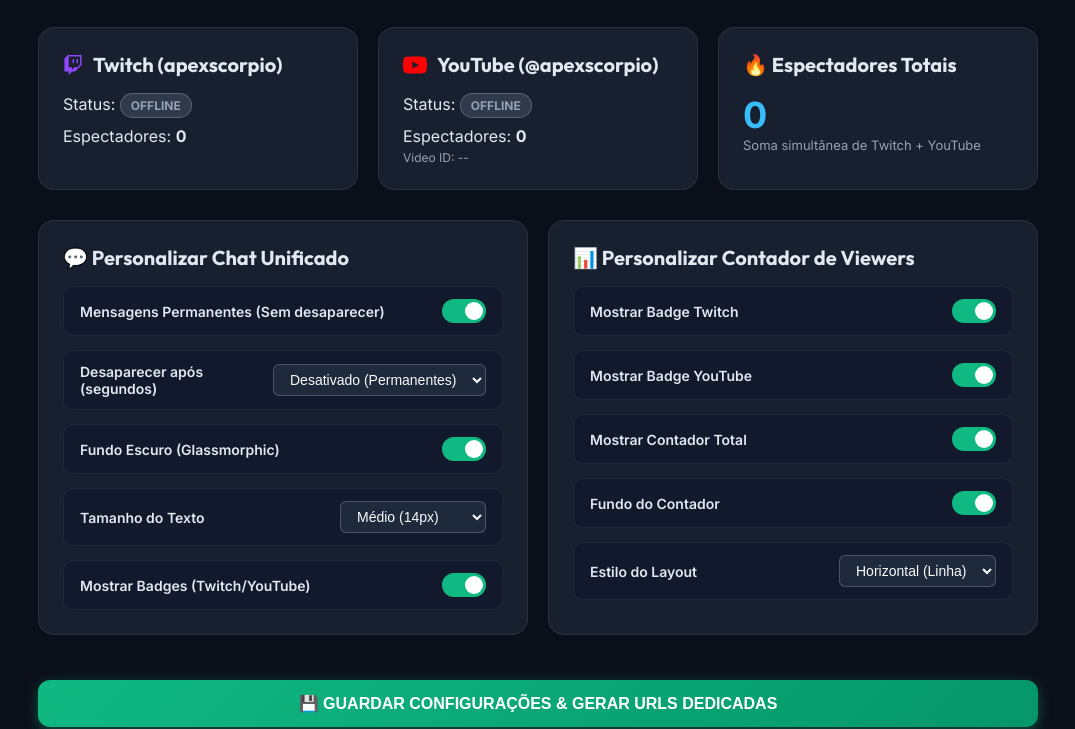
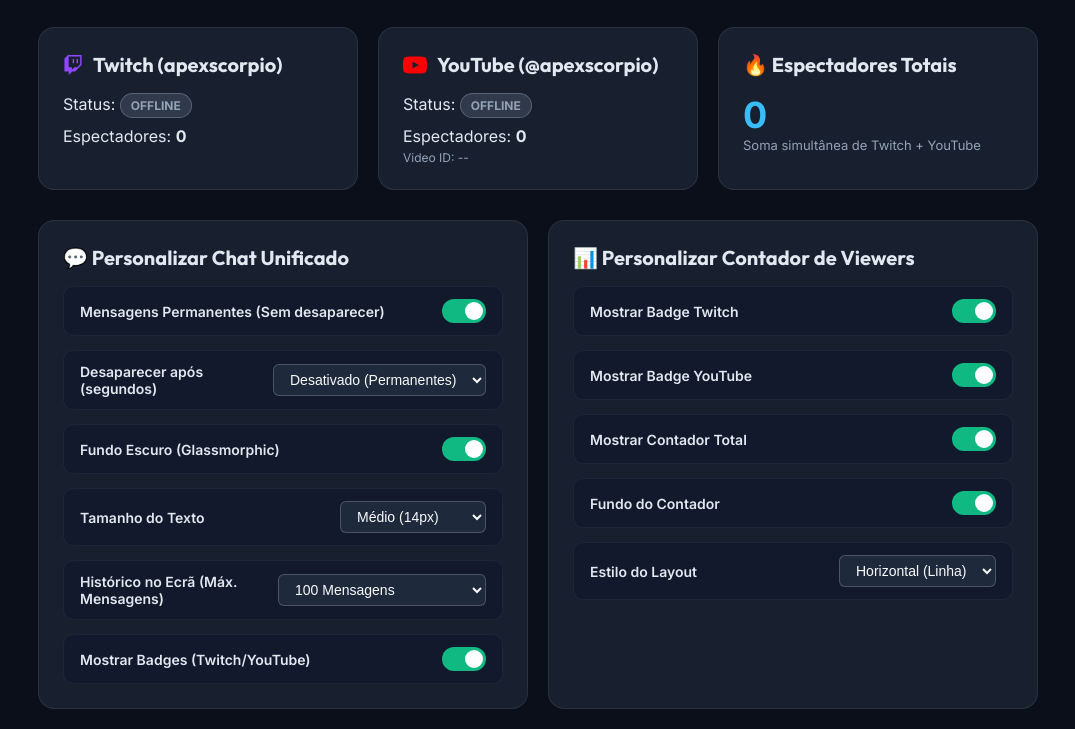
Before and after one commit to ApexScorpio/apexscorpio-stream-tools, a website: page public/index.html in a window 1280 px wide. Shown: the part 89-818 px from the top of the page, without its empty margins (102-1177 px from the left). Drawn offline with nearby package versions, Linux system fonts and the light colour scheme; no server answers.

Commit message:
Fix permanent messages retention up to 500 messages with dashboard selector

```diff
--- a/public/index.html
+++ b/public/index.html
@@ -265,6 +265,17 @@
           </div>
 
           <div class="control-item">
+            <label>Histórico no Ecrã (Máx. Mensagens)</label>
+            <select id="cfg-chat-max" onchange="updateChatConfig()">
+              <option value="30">30 Mensagens</option>
+              <option value="50">50 Mensagens</option>
+              <option value="100" selected>100 Mensagens</option>
+              <option value="200">200 Mensagens</option>
+              <option value="500">500 Mensagens (Máximo)</option>
+            </select>
+          </div>
+
+          <div class="control-item">
             <label>Mostrar Badges (Twitch/YouTube)</label>
             <input type="checkbox" id="cfg-chat-badges" class="toggle-switch" checked onchange="updateChatConfig()">
           </div>
@@ -411,7 +422,8 @@
         fadeSeconds: parseInt(fadeSelect.value, 10),
         showBg: document.getElementById('cfg-chat-bg').checked,
         fontSize: parseInt(document.getElementById('cfg-chat-font').value, 10),
-        showBadges: document.getElementById('cfg-chat-badges').checked
+        showBadges: document.getElementById('cfg-chat-badges').checked,
+        maxMessages: parseInt(document.getElementById('cfg-chat-max').value, 10)
       };
     }
 
```
Also changed, not shown: public/chat.html (+7 -3 lines).
